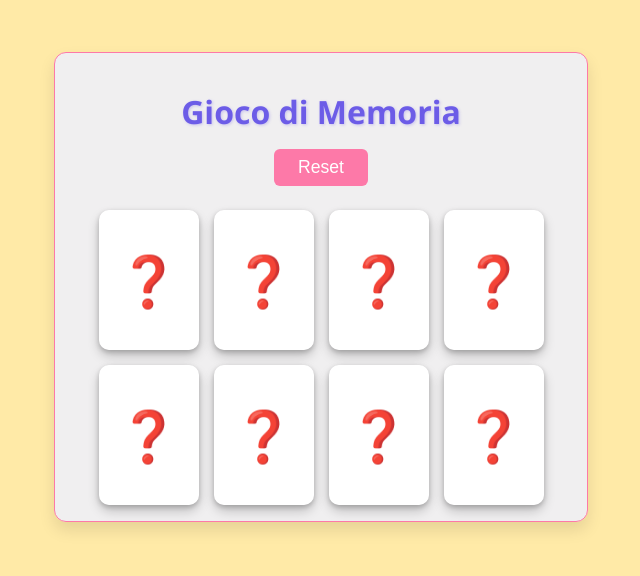
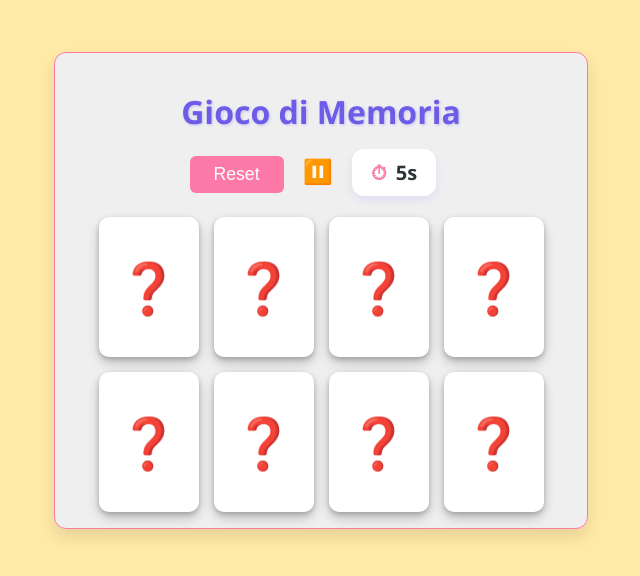
Before and after one commit to AntonellaSchillaci/memoryGame, a React (Vite) app: page / in a window 1280 px wide. Shown: the top 576 px of the page, without its empty margins (319-959 px from the left). Built offline with nearby package versions, Linux system fonts and the light colour scheme.

Commit message:
feat(timer): add pauseable timer to track time to win

```diff
--- /dev/null
+++ b/src/components/Timer.scss
@@ -0,0 +1,43 @@
+@use '../styles/colors';
+@use "sass:color";
+
+.timer {
+  font-size: 1.25rem;
+  font-weight: 600;
+  background-color: colors.$card-bg;
+  padding: 0.6rem 1.2rem;
+  border-radius: 12px;
+  display: inline-block;
+  box-shadow: 0 4px 8px rgba(colors.$secondary, 0.2);
+  transition: all 0.3s ease;
+  margin-right: 1rem;
+
+  &::before {
+    content: '⏱ ';
+    color: colors.$accent;
+    margin-right: 4px;
+  }
+
+  &.paused {
+    color: colors.$text-light;
+    background-color: colors.$card-bg;
+    box-shadow: none;
+  }
+
+  &.normal {
+    color: colors.$text;
+  }
+
+  &.warning {
+    color: colors.$warning;
+  }
+
+  &.critical {
+    color: colors.$error;
+  }
+
+  @media (max-width: 600px) {
+    font-size: 1rem;
+    padding: 0.4rem 1rem;
+  }
+}
--- /dev/null
+++ b/src/components/Timer.tsx
@@ -0,0 +1,49 @@
+import React, { useEffect, useState } from 'react';
+import './timer.scss';
+
+interface TimerProps {
+  isActive: boolean;
+  isPaused?: boolean;
+  resetTrigger: number;
+  onTimeUpdate?: (seconds: number) => void;
+}
+
+const Timer: React.FC<TimerProps> = ({ isActive, isPaused=false, resetTrigger, onTimeUpdate }) => {
+  const [seconds, setSeconds] = useState(0);
+
+  useEffect(() => {
+    setSeconds(0);
+  }, [resetTrigger]);
+
+  useEffect(() => {
+    let interval: ReturnType<typeof setInterval> | null = null;
+
+    if (isActive && !isPaused) {
+      interval = setInterval(() => {
+        setSeconds(prev => {
+          const newTime = prev + 1;
+          if(onTimeUpdate) onTimeUpdate(newTime);
+          return newTime;
+        });
+      }, 1000);
+    }
+    return () => {
+      if (interval) clearInterval(interval);
+    };
+  }, [isActive, isPaused, onTimeUpdate]);
+
+  const getTimeClass = () => {
+    if(isPaused) return 'paused';
+    if (seconds >= 60) return 'critical';
+    if (seconds >= 30) return 'warning';
+    return 'timer normal';
+  };
+
+  return (
+    <span className={`timer ${getTimeClass()} ${!isActive ? 'paused' : ''}`}>
+      {seconds}s
+    </span>
+  );
+};
+
+export default Timer;
--- a/src/features/memoryGame/MemoryGame.tsx
+++ b/src/features/memoryGame/MemoryGame.tsx
@@ -1,9 +1,10 @@
 import React, { useEffect, useState } from 'react';
-import Confetti from 'react-confetti';
+import Timer from '../../components/Timer';
 import { useSelector, useDispatch } from 'react-redux';
 import type { RootState, AppDispatch } from '../../app/store';
 import { flipCard, resetFlipped, resetGame } from './memorySlice';
 import Card from '../../components/Card';
+import Confetti from 'react-confetti';
 import './memoryGame.scss';
 
 const MemoryGame: React.FC = () => {
@@ -11,10 +12,16 @@ const MemoryGame: React.FC = () => {
   const { cards, flippedCards, disabled } = useSelector((state: RootState) => state.memory);
 
   const [showConfetti, setShowConfetti] = useState(false);
+  const [isPaused, setIsPaused] = useState(false);
+  const [resetTrigger, setResetTrigger] = useState(0);
+
 
   useEffect(() => {
     const allMatched = cards.length > 0 && cards.every(card => card.matched);
     setShowConfetti(allMatched);
+    if (allMatched) {
+      setIsPaused(true);
+    }
   }, [cards]);
 
   useEffect(() => {
@@ -37,16 +44,32 @@ const MemoryGame: React.FC = () => {
   }, [flippedCards, cards, dispatch]);
 
   const handleClick = (id: number) => {
-    if (!disabled) {
+    if (!disabled && !isPaused) {
       dispatch(flipCard(id));
     }
   };
+
+  const handleReset = () => {
+    dispatch(resetGame());
+    setShowConfetti(false);
+    setIsPaused(false);
+    setResetTrigger(prev => prev + 1);
+  };
+
+  const togglePause = () => setIsPaused(prev => !prev);
 
   return (
     <div className="memory-game">
       {showConfetti && <Confetti />}
       <h1 className="title">Gioco di Memoria</h1>
-      <button className="btn-reset" onClick={() => dispatch(resetGame())}>Reset</button>
+
+      <div className="controls">
+        <button className="btn-reset" onClick={handleReset}>Reset</button>
+        <button className="btn-pause" onClick={togglePause}>
+          {isPaused ? '▶️' : '⏸️'}
+        </button>
+        <Timer isActive={!isPaused} isPaused={isPaused} resetTrigger={resetTrigger} />
+      </div>
 
       <div className="board">
         {cards.map(card => (
@@ -56,7 +79,7 @@ const MemoryGame: React.FC = () => {
             content={card.content}
             flipped={card.flipped}
             matched={card.matched}
-            disabled={disabled}
+            disabled={disabled || isPaused}
             onClick={handleClick}
           />
         ))}
--- a/src/features/memoryGame/memoryGame.scss
+++ b/src/features/memoryGame/memoryGame.scss
@@ -17,6 +17,45 @@
     margin-bottom: 1rem;
     text-shadow: 1px 1px 3px rgba(108, 92, 231, 0.3);
   }
+
+  .best-time {
+    display: inline-block;
+    margin: 1rem 0;
+    font-size: 1.2rem;
+    font-weight: 600;
+    color: colors.$winner;
+    background-color: rgba(colors.$winner, 0.1);
+    padding: 0.4rem 0.8rem;
+    border: 2px solid colors.$winner;
+    border-radius: 8px;
+    box-shadow: 0 2px 6px rgba(colors.$winner, 0.2);
+    transition: all 0.3s ease;
+
+
+    &:before {
+      content: "🏆 ";
+    }
+
+    &.highlight {
+      animation: pulse 1s ease;
+    }
+  }
+
+  @keyframes pulse {
+    0% {
+      box-shadow: 0 0 0 rgba(colors.$winner, 0.4);
+      transform: scale(1);
+    }
+    50% {
+      box-shadow: 0 0 12px rgba(colors.$winner, 0.6);
+      transform: scale(1.05);
+    }
+    100% {
+      box-shadow: 0 0 0 rgba(colors.$winner, 0.4);
+      transform: scale(1);
+    }
+  }
+
 
   .btn-reset {
     background: colors.$accent;
@@ -40,6 +79,15 @@
     }
   }
 
+  .btn-pause {
+    font-size: 1.5rem;
+    color: white;
+    padding: 0.5rem 1.2rem;
+    border: none;
+    cursor: pointer;
+  }
+
+
   .board {
     display: grid;
     grid-template-columns: repeat(4, 1fr);
--- a/src/styles/_colors.scss
+++ b/src/styles/_colors.scss
@@ -3,7 +3,8 @@ $secondary: #a29bfe;
 $accent: #fd79a8;
 $success: #55efc4;
 $warning: #ffeaa7;
-$error: #ff7675;
+$error: #f64949;
+$winner: #02cc53;
 
 $background: #f0f0f3f6;
 $card-bg: #ffffff;
```
